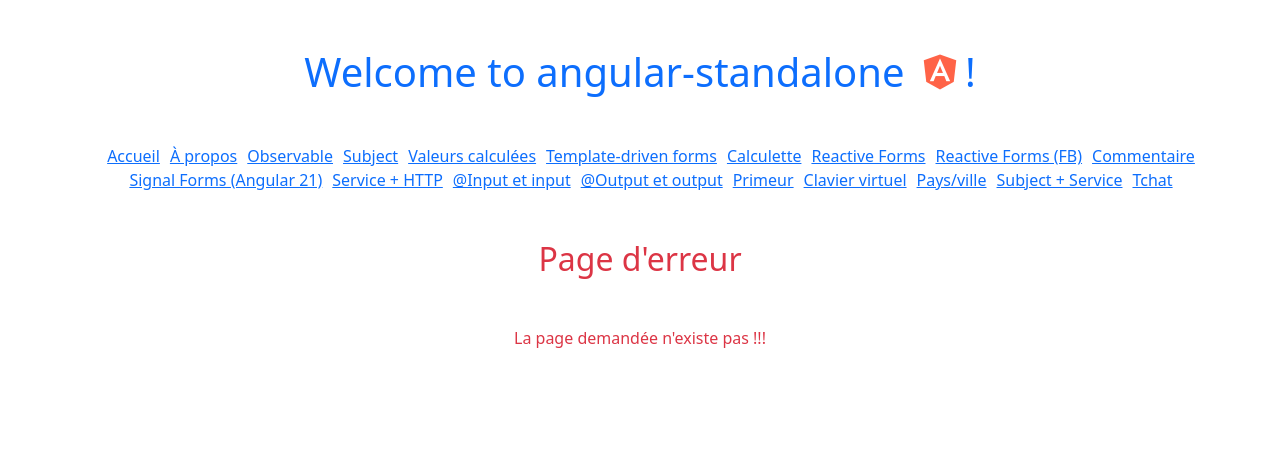
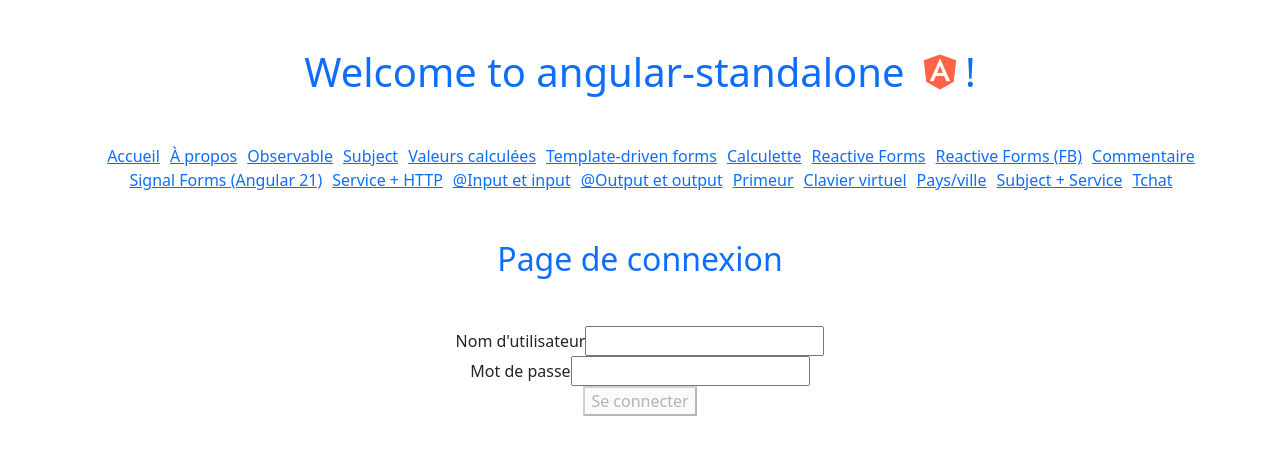
Before and after one commit to Achreftun/angular-standalone, an Angular app: page /auth in a window 1280 px wide. Before the commit this address led to /not-found. Shown: the top 454 px of the page. Built offline with nearby package versions, Linux system fonts and the light colour scheme.

Commit message:
adding a static connection form

```diff
--- a/src/app/app.routes.ts
+++ b/src/app/app.routes.ts
@@ -27,6 +27,7 @@
 import { PaysComponent } from './components/interaction-module/pays/pays';
 import { ContainerComponent } from './components/interaction-module/container/container';
 import { TchatComponent } from './components/interaction-module/tchat/tchat';
+import { AuthComponent } from './components/auth/auth';
 
 // ici on définit les routes de nos composants
 export const routes: Routes = [
@@ -55,6 +56,7 @@
     { path: 'pays', component: PaysComponent },
     { path: 'container', component: ContainerComponent },
     { path: 'tchat', component: TchatComponent },
+    { path: 'auth', component: AuthComponent },
     // à placer en dernier
     // { path: '**', component: NotFoundComponent },
     { path: 'not-found', component: NotFoundComponent },
--- /dev/null
+++ b/src/app/components/auth/auth.html
@@ -0,0 +1,21 @@
+<h2 class="text-primary my-5">Page de connexion</h2>
+<form (ngSubmit)="seConnecter()" #form="ngForm">
+    <div>
+        <label for="username">Nom d'utilisateur</label>
+        <input type="text" name="username" [(ngModel)]="user.username" required minlength="3">
+    </div>
+    <div>
+        <label for="password">Mot de passe</label>
+        <input type="password" name="password" [(ngModel)]="user.password" minlength="3">
+    </div>
+    <div>
+        <button [disabled]="form.invalid">
+            Se connecter
+        </button>
+    </div>
+</form>
+@if (erreur()) {
+<div class="alert alert-danger my-5" role="alert">
+    {{ erreur() }}
+</div>
+}
--- /dev/null
+++ b/src/app/components/auth/auth.ts
@@ -0,0 +1,31 @@
+import { Component, signal } from '@angular/core';
+import { User } from '../../models/user';
+import { FormsModule } from '@angular/forms';
+import { Router } from '@angular/router';
+
+@Component({
+  selector: 'app-auth',
+  imports: [FormsModule],
+  templateUrl: './auth.html',
+  styleUrl: './auth.css',
+})
+export class AuthComponent {
+  erreur = signal<string | null>(null)
+  user: User = { username: '', password: '' }
+  users: User[] = [
+    { username: 'user', password: 'user' },
+    { username: 'admin', password: 'admin' },
+    { username: 'sadmin', password: 'sadmin' },
+  ]
+  constructor(private router: Router) { }
+  seConnecter() {
+    if (this.users.some(u => u.password == this.user.password && u.username == this.user.username)) {
+      this.router.navigateByUrl('/primeur')
+
+    } else {
+      this.erreur.set("Identifiants incorrects")
+    }
+  }
+
+
+}
--- /dev/null
+++ b/src/app/models/user.ts
@@ -0,0 +1,4 @@
+export interface User {
+    username: string
+    password: string
+}
--- a/src/environments/environment.development.ts
+++ b/src/environments/environment.development.ts
@@ -1,3 +1,3 @@
 export const environment = {
-    BACKEND_URL: 'http://localhost:8080/ws'
+    BACKEND_URL: 'http://localhost:8080/inmemory'
 };
```
Also changed, not shown: src/app/components/auth/auth.css (added), 1 other file (tests, documents, lock files or other folders).
